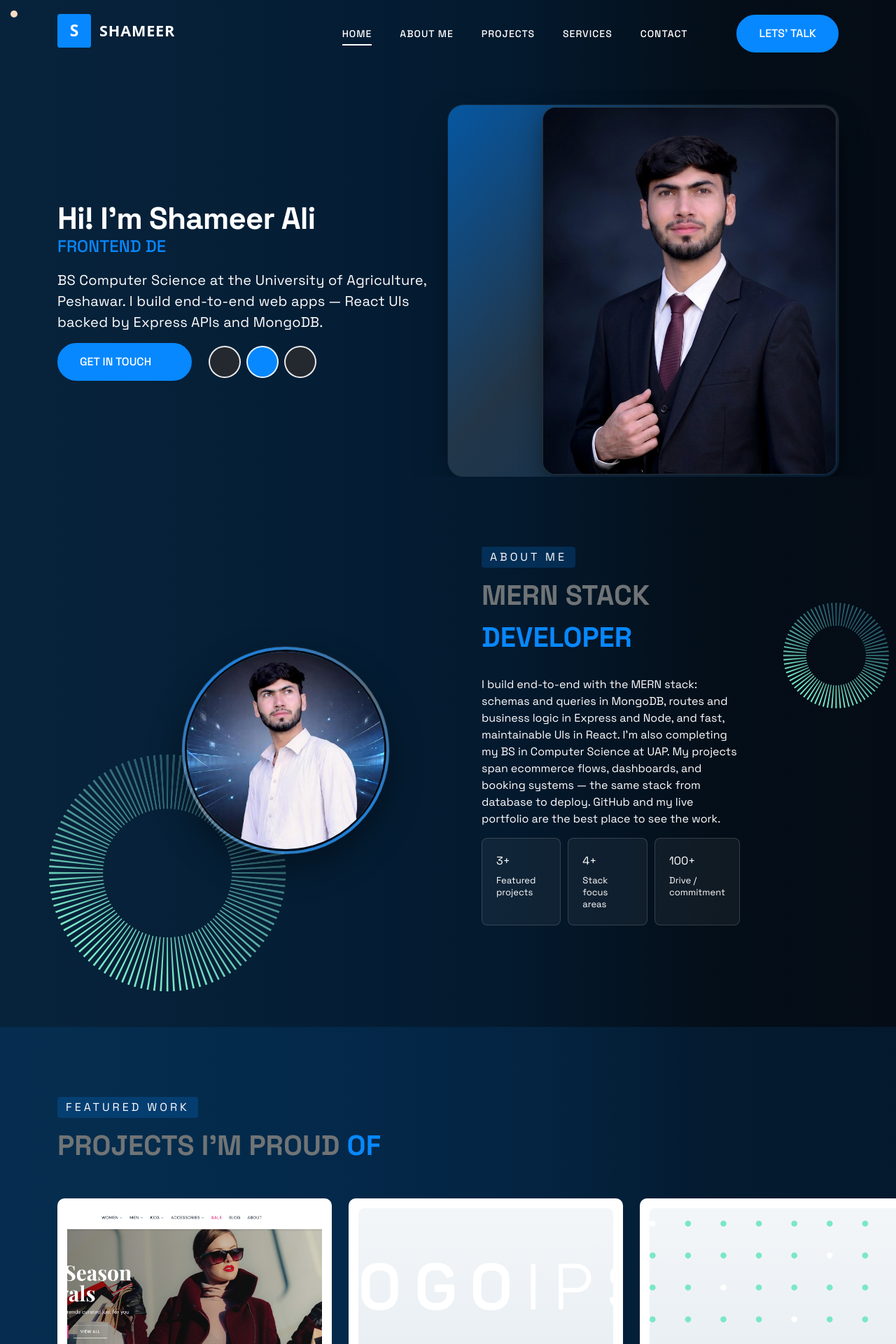
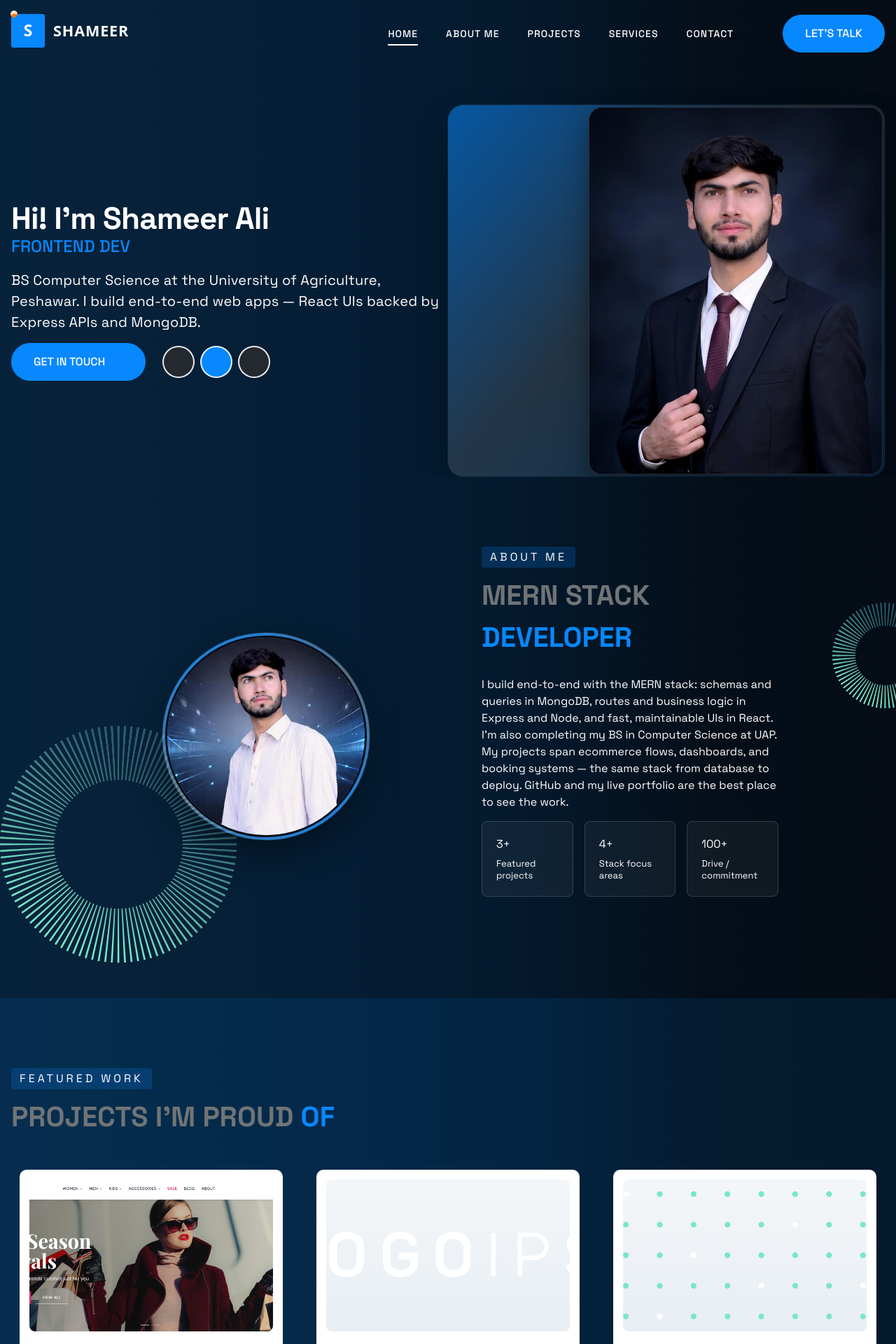
Before and after one commit to shameer125/shameer125, a React (Vite) app: page / in a window 1280 px wide. Shown: the top 1920 px of the page at 70% size. Built offline with nearby package versions, Linux system fonts and the light colour scheme; some icons are missing.

Commit message:
update the style of navbar

```diff
--- a/src/components/MernTech.jsx
+++ b/src/components/MernTech.jsx
@@ -30,7 +30,7 @@ export default function MernTech({ data }) {
           ) : null}
         </div>
 
-        <ul className="mern-tech__grid">
+        <ul className="mern-tech__grid lg:!grid-cols-2">
           {items?.map((item, index) => (
             <motion.li
               key={item.name}
--- a/src/components/Projects.jsx
+++ b/src/components/Projects.jsx
@@ -25,10 +25,23 @@ export default function Projects({ data }) {
     autoplay: false,
     autoplaySpeed: 4000,
     speed: 1000,
-    slidesToShow: 1,
+    slidesToShow: 3,
     slidesToScroll: 1,
     initialSlide: 0,
-    variableWidth: true,
+    responsive: [
+      {
+        breakpoint: 1200,
+        settings: {
+          slidesToShow: 2,
+        },
+      },
+      {
+        breakpoint: 767,
+        settings: {
+          slidesToShow: 1,
+        },
+      },
+    ],
   };
 
   const closeModal = () => setModal(false);
@@ -68,7 +81,7 @@ export default function Projects({ data }) {
               {allProjects?.map((item, index) => {
                 const demoHref = resolveLiveDemoHref(item);
                 return (
-                  <div key={item.title ?? index} style={{ width: '416px' }}>
+                  <div key={item.title ?? index} className="px-3">
                     <div className="project-box project-box--slider">
                       <div className="project-media">
                         <img
--- a/src/index.css
+++ b/src/index.css
@@ -176,8 +176,16 @@
   line-height: 1.2;
   margin: 0 0 18px;
   min-height: 1.2em;
-  max-width: 100%;
   overflow: hidden;
+  display: block;
+}
+@media (max-width: 767px) {
+  .home-section .hs-text-box h2.hero-type-line {
+    font-size: clamp(14px, 4vw, 20px);
+    margin-bottom: 12px;
+    min-height: 2.4em; /* Allow for two lines if wrapped */
+    overflow: visible;
+  }
 }
 @media (max-width: 1200px) {
   .home-section .hs-text-box h2.hero-type-line {
@@ -195,6 +203,11 @@
   white-space: nowrap;
   max-width: 100%;
   vertical-align: top;
+}
+@media (max-width: 767px) {
+  .home-section .hs-text-box h2.hero-type-line .hero-type-line__inner {
+    white-space: normal;
+  }
 }
 
 /* “What I build” — capability cards */
@@ -826,3 +839,37 @@
     transform: none;
   }
 }
+
+/* Fix Tailwind hidden utility being overridden by compiled CSS */
+.hidden {
+  display: none !important;
+}
+@media (min-width: 1024px) {
+  .lg\:inline-flex {
+    display: inline-flex !important;
+  }
+}
+
+/* Fluid Review Box for About Section */
+.about-section .review-box {
+  display: flex;
+  flex-wrap: wrap;
+  gap: 1rem;
+}
+.about-section .review-box .r-box {
+  flex: 1 1 120px;
+  margin-left: 0 !important; /* Override the + .r-box margin */
+}
+
+/* Prevent horizontal overflow globally */
+html, body {
+  max-width: 100%;
+  overflow-x: hidden;
+}
+
+/* Ensure full-width slider doesn't exceed viewport */
+.full-width {
+  max-width: 100vw;
+  width: 100% !important;
+  overflow: hidden;
+}
--- a/src/layout/Header.jsx
+++ b/src/layout/Header.jsx
@@ -34,7 +34,7 @@ export default function Header() {
             />
           </Link>
         </div>
-        <ul className="main-menu">
+        <ul className={`main-menu whitespace-nowrap min-w-fit !flex transition-all duration-300 ease-in-out lg:!opacity-100 lg:!translate-y-0 lg:!pointer-events-auto ${mobileToggle ? 'opacity-100 translate-y-0 pointer-events-auto' : 'opacity-0 -translate-y-4 pointer-events-none'}`}>
           {navItems.map(({ label, to }) => (
             <li key={to}>
               <ScrollLink
@@ -58,9 +58,9 @@ export default function Header() {
             offset={-80}
             duration={500}
             onClick={() => setMobileToggle(false)}
-            className="px-btn hidden lg:inline-flex"
+            className="px-btn !hidden lg:!inline-flex whitespace-nowrap min-w-fit"
           >
-            Lets' Talk
+            Let's Talk
           </ScrollLink>
           <button
             type="button"
--- a/tailwind.config.js
+++ b/tailwind.config.js
@@ -4,14 +4,7 @@ module.exports = {
   theme: {
     container: {
       center: true,
-      padding: '0.75rem',
-      screens: {
-        sm: '540px',
-        md: '720px',
-        lg: '960px',
-        xl: '1140px',
-        '2xl': '1320px',
-      },
+      padding: '1rem',
     },
     extend: {
       colors: {
```
